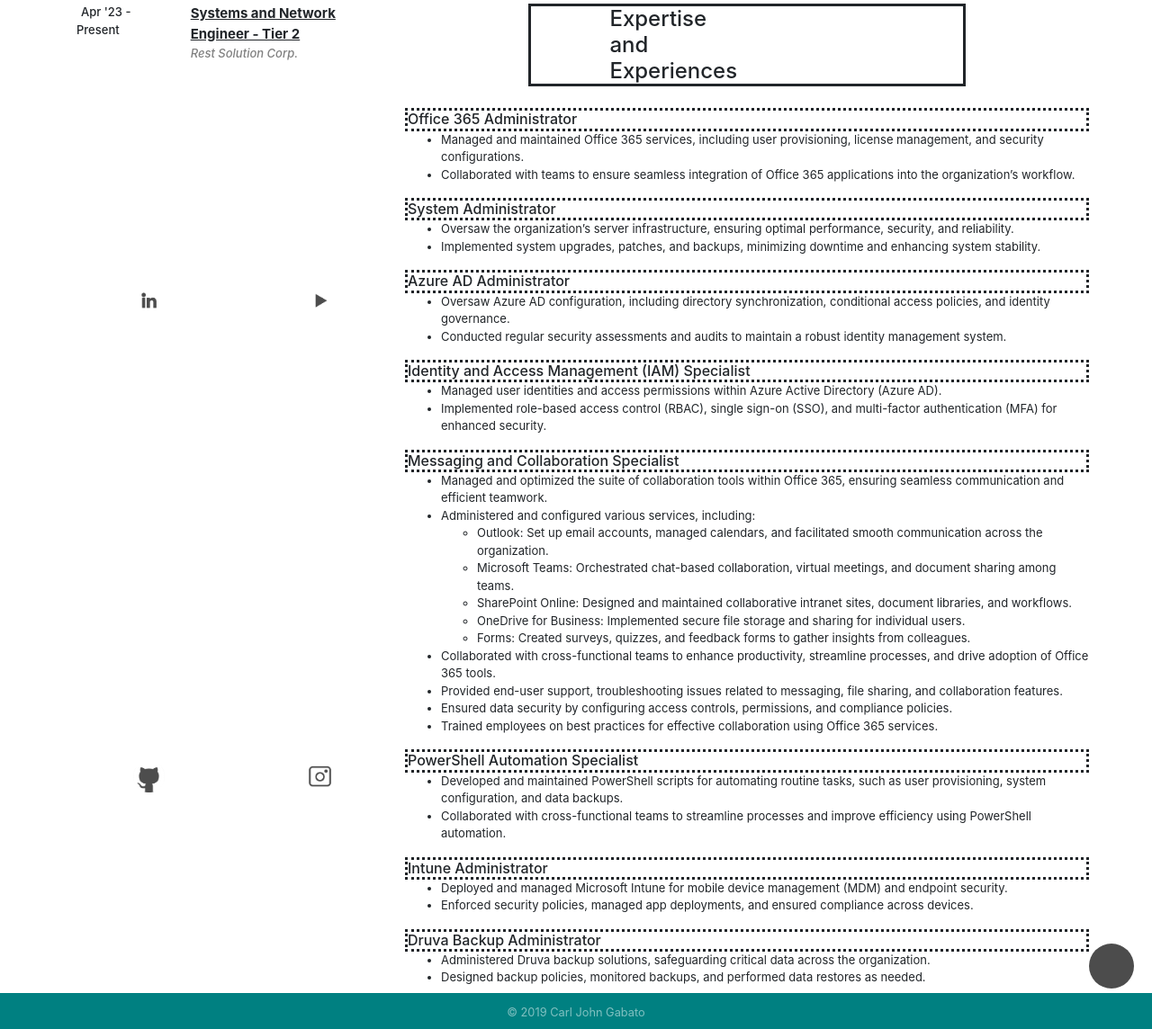
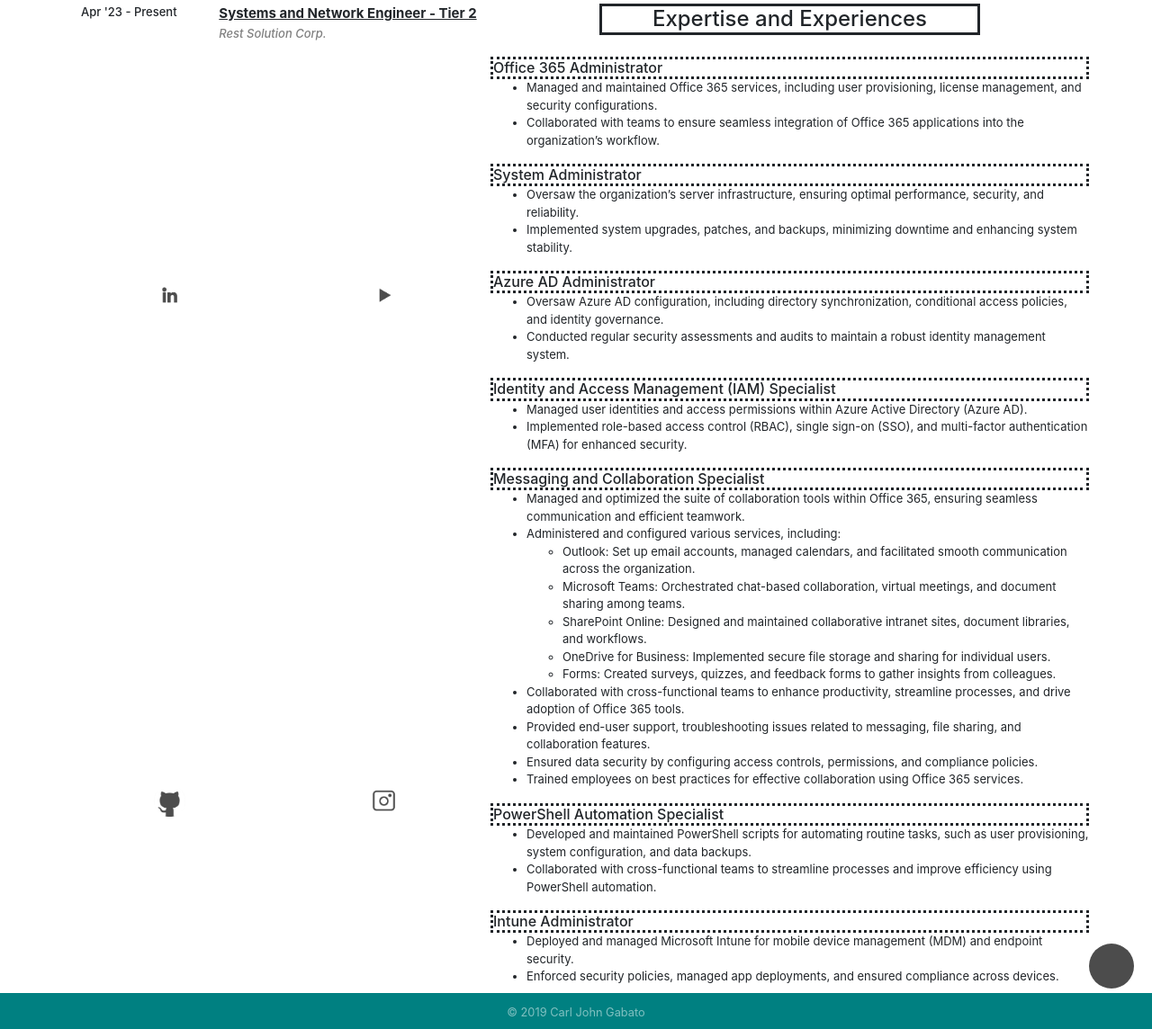
Before and after one commit to carljohngabato/aboutme, a Jekyll site: the page built from blogs.html, in a window 1280 px wide and 1400 px high, scrolled down 686 px. Shown: the part 256-1400 px from the top of the window at 90% size. Built offline with Jekyll 4.4.1, drawn with Linux system fonts in a browser that asks for light colours; nearby versions of some CDN libraries.

```diff
--- a/_sass/main.scss
+++ b/_sass/main.scss
@@ -619,8 +619,6 @@
   width: -webkit-fill-available;
   max-width: max-content;
   max-height: max-content;
-  padding-left: 100%;
-  padding-right: 200%;
 }
 .row-jobs{
   border-style: dotted;
--- a/blogs.html
+++ b/blogs.html
@@ -17,7 +17,7 @@
     </div>
     <br>
     <div class="row row-2">
-        <div class="col-lg-4">
+        <div class="col-lg-5">
             <!-- #region Work History-->
             <div class="row">
                 <div class="col-lg-4 col-md-4 col-sm-4"><p class="emp-dates">Apr '23 - Present</p></div>
@@ -85,7 +85,7 @@
                 <!-- #endregion Expertise-->
             </div>
         </div>
-        <div class="col-lg-8 col-2-row-2">
+        <div class="col-lg-7 col-2-row-2">
             <div class="row-2-col-2-row-1">
                 <div class="col-lg-8 offset-lg-2 exp-title-cont">
                     <div class="row-exp-title"><h4>Expertise and Experiences</h4></div>
```
